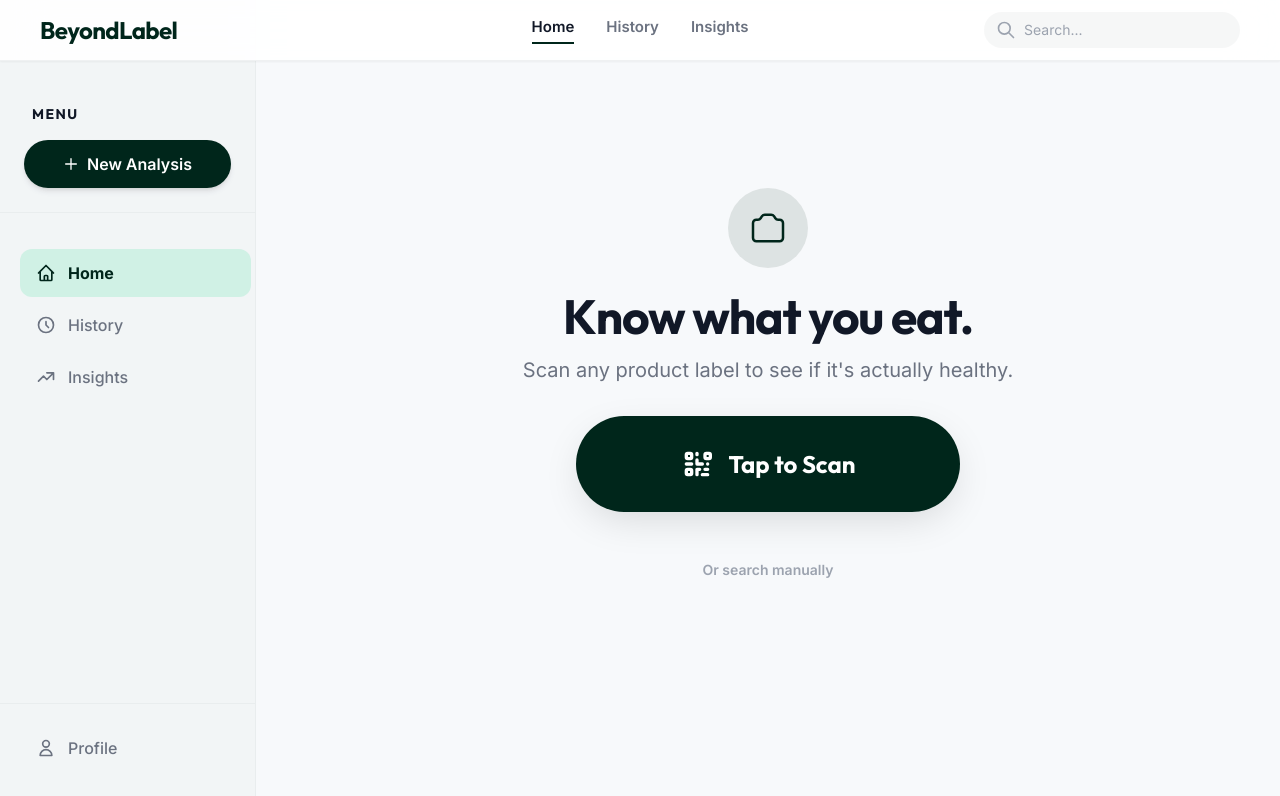
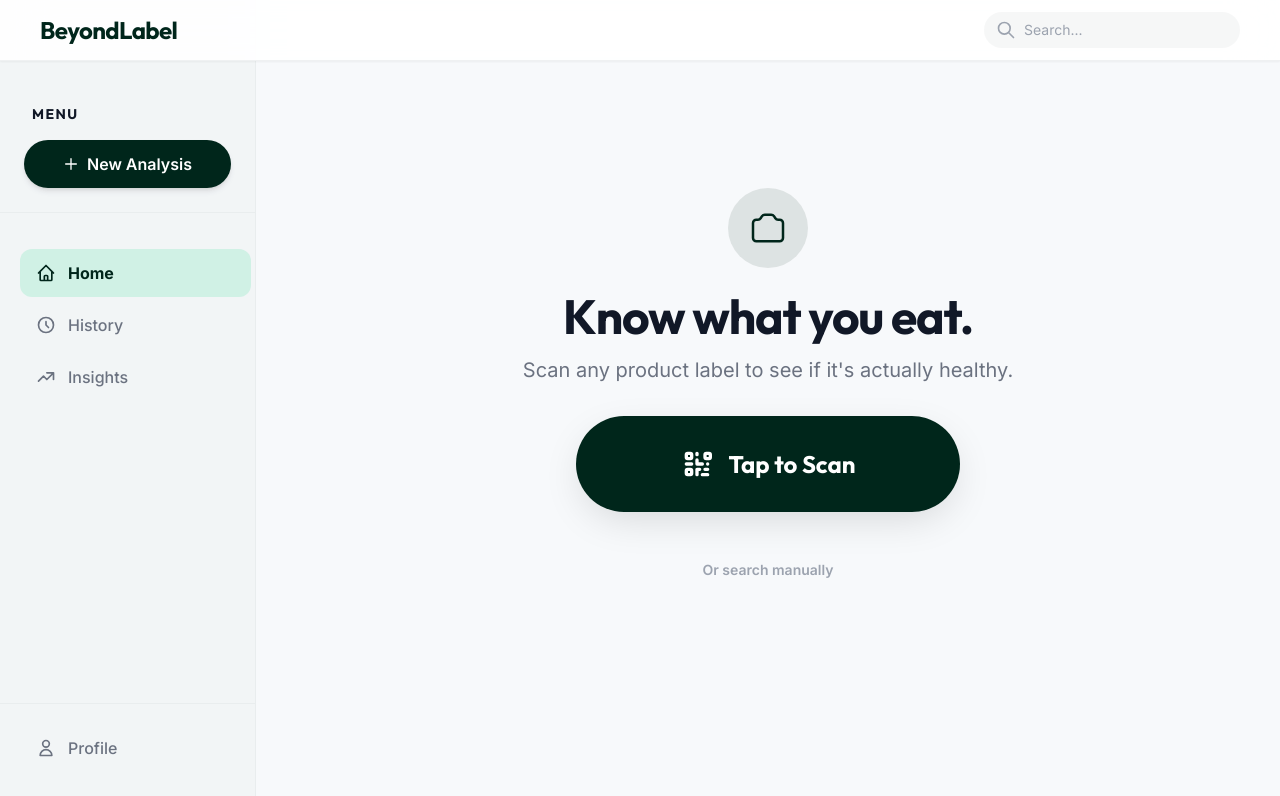
Before and after one commit to mrigank-raj/BeyondLabel, a React (Vite) app: page / in a window 1280 px wide. Shown: the top 796 px of the page. Built offline with nearby package versions, Linux system fonts and the light colour scheme; no server answers.

Commit message:
style: remove duplicate navigation links from TopNavBar on desktop

```diff
--- a/src/components/layout/TopNavBar.jsx
+++ b/src/components/layout/TopNavBar.jsx
@@ -7,26 +7,7 @@
         <span className="font-display text-2xl font-bold text-primary tracking-tight">BeyondLabel</span>
       </div>
 
-      <div className="flex items-center gap-8 text-[15px] font-semibold">
-        <button
-          onClick={() => setCurrentTab('home')}
-          className={`pb-1 border-b-2 transition-colors ${currentTab === 'home' ? 'border-primary text-gray-900' : 'border-transparent text-gray-500 hover:text-gray-900'}`}
-        >
-          Home
-        </button>
-        <button
-          onClick={() => setCurrentTab('history')}
-          className={`pb-1 border-b-2 transition-colors ${currentTab === 'history' ? 'border-primary text-gray-900' : 'border-transparent text-gray-500 hover:text-gray-900'}`}
-        >
-          History
-        </button>
-        <button
-          onClick={() => setCurrentTab('insights')}
-          className={`pb-1 border-b-2 transition-colors ${currentTab === 'insights' ? 'border-primary text-gray-900' : 'border-transparent text-gray-500 hover:text-gray-900'}`}
-        >
-          Insights
-        </button>
-      </div>
+
 
       <div className="flex items-center gap-4 w-64 justify-end">
         <div className="relative">
```
